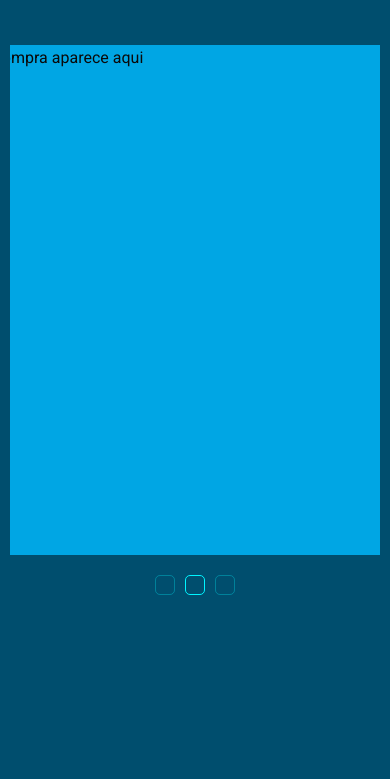
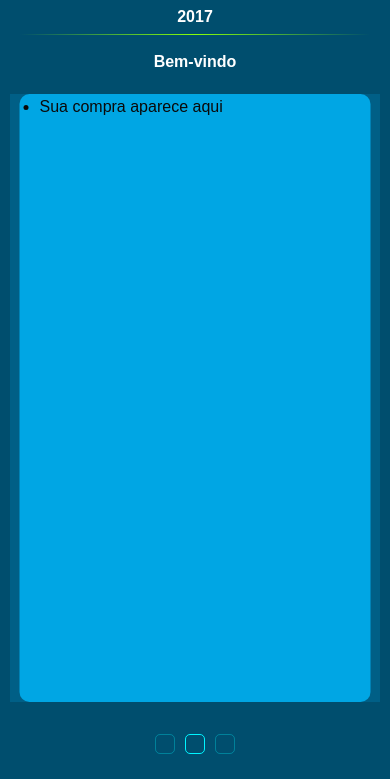
Before and after one commit to juliosampaio/balance, a website built with webpack: page public/index.html in a window 390 px wide. Shown: the part 65-844 px from the top of the page. Built offline with nearby package versions, Linux system fonts and the light colour scheme; files whose address does not match are found by name; a web font is replaced by a local one.

Commit message:
adjusts responsiveness

```diff
--- a/public/index.html
+++ b/public/index.html
@@ -6,23 +6,25 @@
   <meta http-equiv="x-ua-compatible" content="ie=edge">
   <meta name="viewport" content="width=device-width, initial-scale=1.0">
   <title>Saldo Web</title>
-  <link href="https://fonts.googleapis.com/css?family=Roboto" rel="stylesheet">
+  <link href="https://fonts.googleapis.com/css?family=Muli" rel="stylesheet">
   <link rel="stylesheet" href="./app.css">
 </head>
 
 <body>
-  <div class="grid-container fluid">
-    <div class="grid-x grid-margin-x">
+  <div class="grid-y grid-frame grid-padding-x">
     <div class="cell">
       <header>
         <div class="logo"></div>
         <h1>saldo <span class="balance hide-for-small-only">R$ 100.000.000,00</span></h1>
       </header>
     </div>
+    <div class="cell auto">
+      <main>
+        <div class="info">
+          <div class="year">2017</div>
+          <div class="separator"></div>
+          <div class="greeting">Bem-vindo</div>
         </div>
-    <div class="grid-x grid-margin-x">
-      <div class="cell">
-        <main>
         <article id="balance-carousel" class="carousel">
           <div class="slides">
             <section id="left" class="slide previous">A</section>
@@ -39,7 +41,6 @@
       </main>
     </div>
   </div>
-  </div>
   <script src="./bundle.js"></script>
 </body>
 
--- a/src/assets/sass/_settings.sass
+++ b/src/assets/sass/_settings.sass
@@ -1,5 +1,4 @@
 $body-background: #004E6E
-$body-font-family: 'Roboto', sans-serif
+$body-font-family: 'Muli', sans-serif
 $slides-background: #00A6E4
-
 $sprites_url: url('../imgs/sprites.png')
--- a/src/assets/sass/components/_carousel.sass
+++ b/src/assets/sass/components/_carousel.sass
@@ -1,10 +1,13 @@
 main
   width: 100%
-  height: 600px
+  height: 100%
+  display: flex
+  flex-direction: column
+  padding-bottom: 25px
 
 .carousel
   width: 100%
-  height: 100%
+  flex-grow: 1
   display: flex
   flex-direction: column
   .slides
@@ -17,11 +20,15 @@ main
       border-radius: 10px
       background: $slides-background
       width: 505px
-      height: 510px
+      height: 512px
+      overflow: hidden
+      @include breakpoint(small only)
+        width: 90vw
+        height: 95%
       position: absolute
       transition: transform 1s, left 1s, opacity 1s, z-index 0s
       opacity: 1
-      transform: translateY(50px) translateX(-50%)
+      transform: translateX(-50%)
       &.hideLeft
         left: 0%
         opacity: 0
--- a/src/assets/sass/components/_header.sass
+++ b/src/assets/sass/components/_header.sass
@@ -10,7 +10,7 @@ header
 
     h1
         color: white
-        font-size: 2rem
+        font-size: 1.5rem
         position: absolute
         left: 50%
         top: 50%
@@ -19,3 +19,22 @@ header
         overflow: hidden
         text-overflow: ellipsis
         font-weight: bolder
+
+.info
+  margin-top: 35px
+  @include breakpoint(small only)
+    margin-top: 10px
+  margin-bottom: 20px
+  display: flex
+  align-items: center
+  justify-content: center
+  flex-direction: column
+  color: white
+  font-weight: bold
+  .separator
+    margin-top: 5px
+    margin-bottom: 15px
+    width: 350px
+    border: 0
+    height: 1px
+    background-image: linear-gradient(to right, rgba(0, 0, 0, 0), rgba(136, 255, 9, 1), rgba(0, 0, 0, 0))
```
Lines whose indentation alone changed are shown as unchanged.
